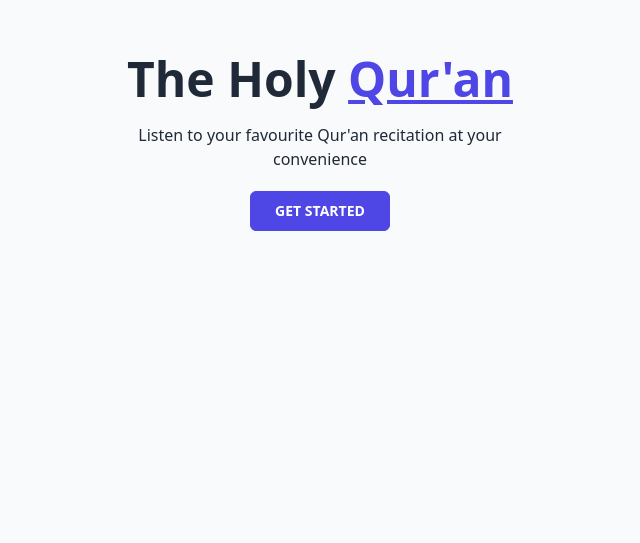
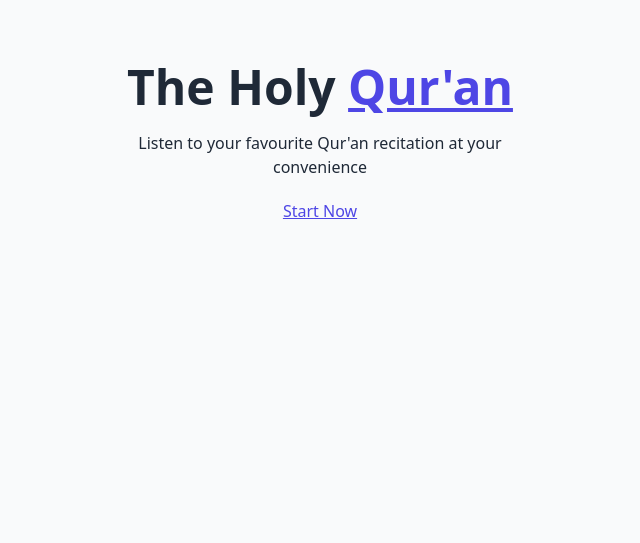
Before and after one commit to Awaddd/The-Holy-Quran, a React (Vite) app: page / in a window 1280 px wide. Shown: the part 257-800 px from the top of the page, without its empty margins (320-960 px from the left). Built offline with nearby package versions, Linux system fonts and the light colour scheme; no server answers.

Commit message:
Refactored the link component

```diff
--- a/src/Library/Components/Link/Link.tsx
+++ b/src/Library/Components/Link/Link.tsx
@@ -1,13 +1,14 @@
 import React from "react"
 
 export interface LinkProps {
-    'label': string
-    'url': string
+    label: string
+    url: string,
+    classes?: string
 }
 
-function Link({ label, url } : LinkProps) {
+function Link({ label, url, classes = 'link link-primary' } : LinkProps) {
     return (
-        <a href={url}>{label}</a>
+        <a href={url} className={classes}>{label}</a>
     )
 }
 
--- a/src/Pages/Home.tsx
+++ b/src/Pages/Home.tsx
@@ -4,6 +4,7 @@ import Chapters from '../Components/Chapters/Chapters'
 import Button from '../Library/Components/Button/Button'
 import Hero from '../Library/Components/Hero/Hero'
 import Reciters from '../Components/Reciters/Reciters'
+import Link from '../Library/Components/Link/Link'
 
 function Home() {
 
@@ -17,10 +18,11 @@ function Home() {
     const title = <h1 className="mb-5 text-5xl font-extrabold">The Holy <span className="text-primary underline">Qur'an</span></h1>
     const content = <p className="mb-5">Listen to your favourite Qur'an recitation at your convenience</p>
     const button = <Button classes="btn-primary" label='Get Started' action={scrollToTarget} />
+    const link = <Link label="Start Now" url="" />
 
     return (
         <main>
-            <Hero title={title} content={content} action={button}></Hero>
+            <Hero title={title} content={content} action={link}></Hero>
             <Reciters></Reciters>
             <Chapters></Chapters>
         </main>
```
